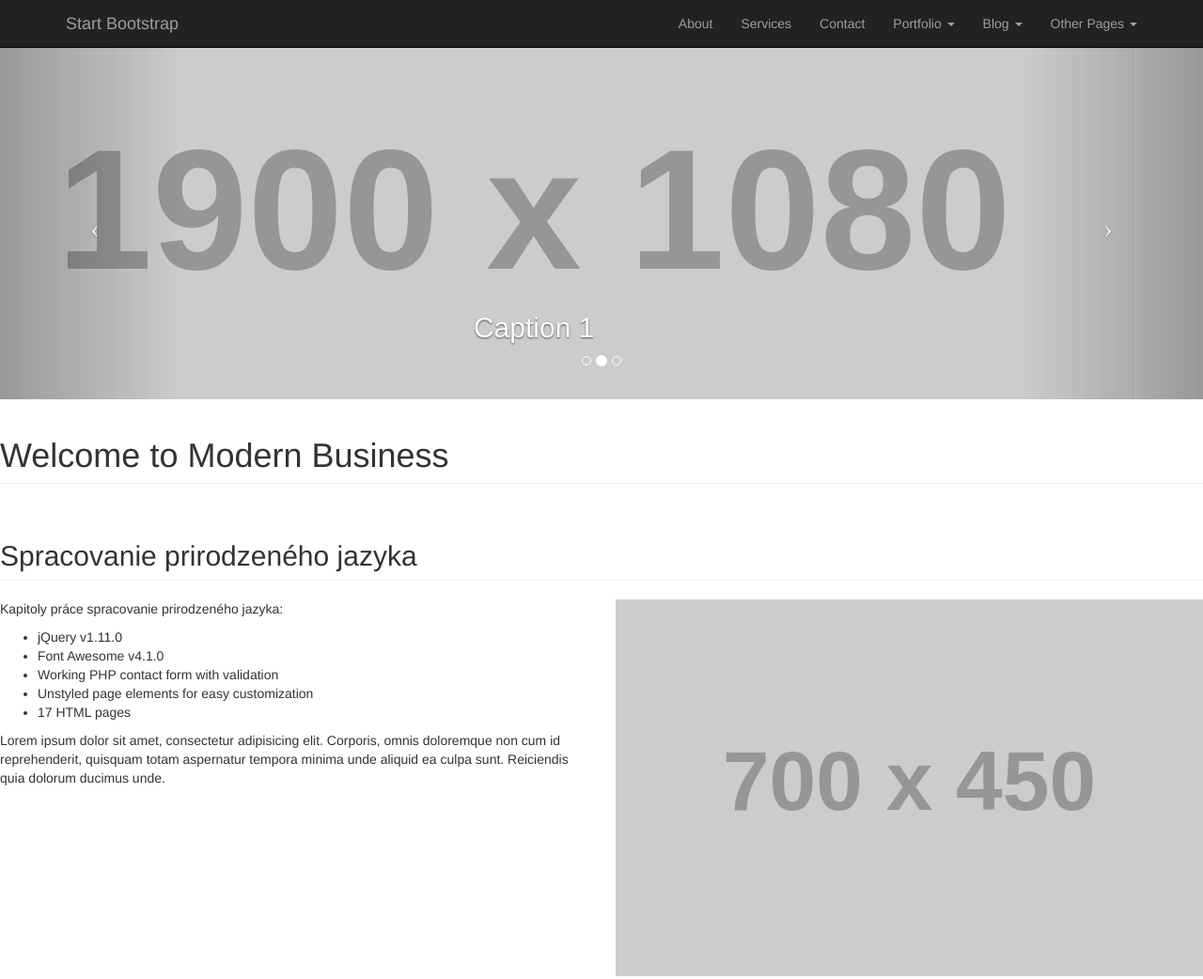
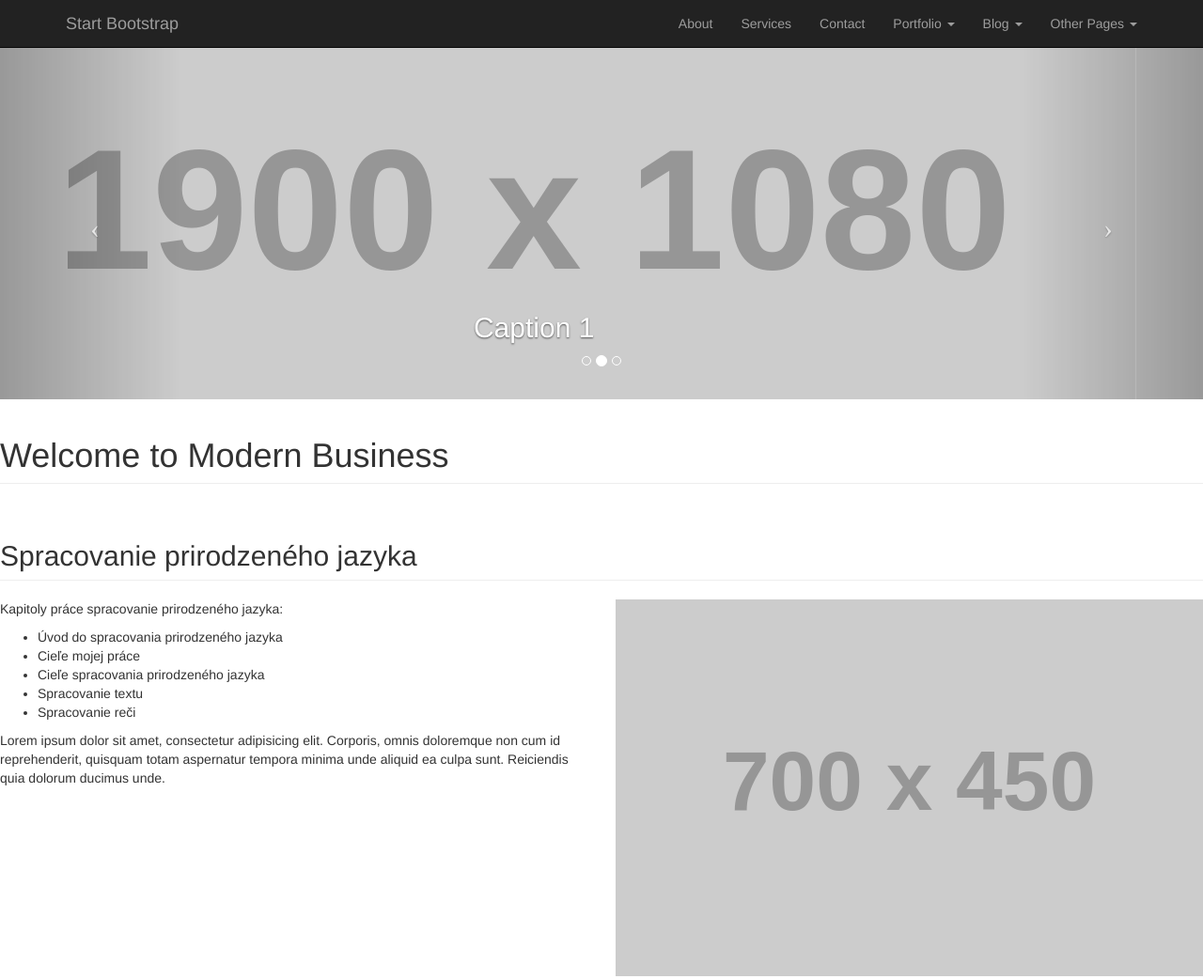
Before and after one commit to Tomo224/Prezent-cia-bakal-rskej-pr-ce, a website: page public_html/index.html in a window 1280 px wide. Shown: the top 1042 px of the page at 94% size. Drawn offline with Linux system fonts and the light colour scheme; placeholder pictures from the web are drawn by us.

Commit message:
Prvy commit

```diff
--- a/public_html/index.html
+++ b/public_html/index.html
@@ -177,11 +177,11 @@
             <div class="col-md-6">
                 <p>Kapitoly práce spracovanie prirodzeného jazyka:</p>
                 <ul>
-                    <li>jQuery v1.11.0</li>
-                    <li>Font Awesome v4.1.0</li>
-                    <li>Working PHP contact form with validation</li>
-                    <li>Unstyled page elements for easy customization</li>
-                    <li>17 HTML pages</li>
+                    <li>Úvod do spracovania prirodzeného jazyka</li>
+                    <li>Cieľe mojej práce</li>
+                    <li>Cieľe spracovania prirodzeného jazyka</li>
+                    <li>Spracovanie textu</li>
+                    <li>Spracovanie reči</li>
                 </ul>
                 <p>Lorem ipsum dolor sit amet, consectetur adipisicing elit. Corporis, omnis doloremque non cum id reprehenderit, quisquam totam aspernatur tempora minima unde aliquid ea culpa sunt. Reiciendis quia dolorum ducimus unde.</p>
             </div>
```
